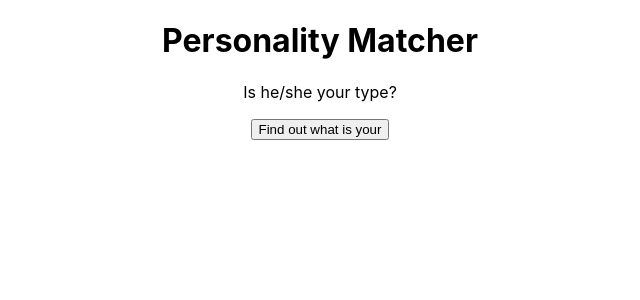
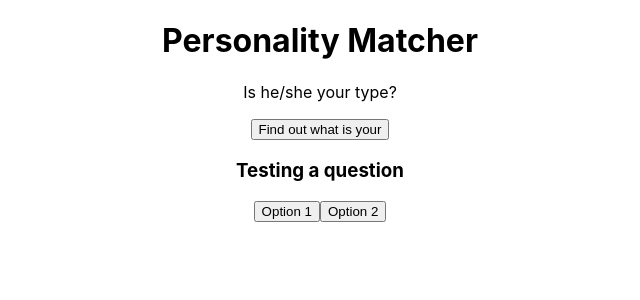
Before and after one commit to shawntay97/personality-matcher, a React (Create React App) app: page / in a window 1280 px wide. Shown: the top 300 px of the page, without its empty margins (320-960 px from the left). Built offline with nearby package versions, Linux system fonts and the light colour scheme.

Commit message:
add question card template

```diff
--- a/src/App.js
+++ b/src/App.js
@@ -1,4 +1,5 @@
 import React from "react";
+import QuestionCard from "./components/QuestionCard";
 import "./App.css";
 
 function App() {
@@ -7,6 +8,8 @@ function App() {
       <h1>Personality Matcher</h1>
       <p>Is he/she your type?</p>
       <button>Find out what is your</button>
+
+      <QuestionCard />
     </div>
   );
 }
--- /dev/null
+++ b/src/components/QuestionCard.js
@@ -0,0 +1,17 @@
+import React, { Component } from "react";
+
+class QuestionCard extends Component {
+  render() {
+    return (
+      <div>
+        <h3>Testing a question</h3>
+        <div>
+          <button>Option 1</button>
+          <button>Option 2</button>
+        </div>
+      </div>
+    );
+  }
+}
+
+export default QuestionCard;
```
